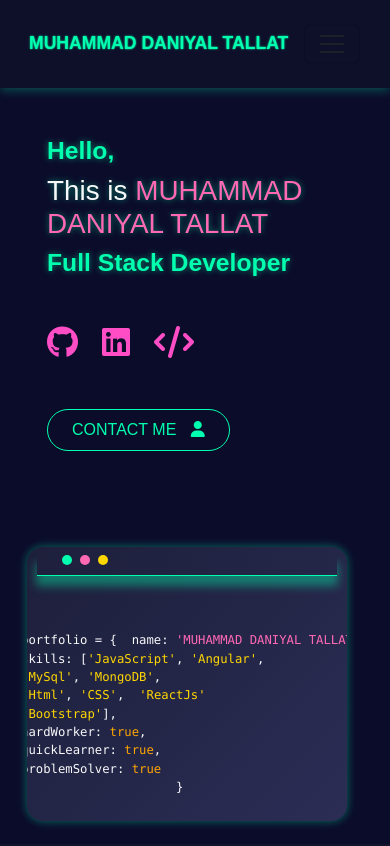
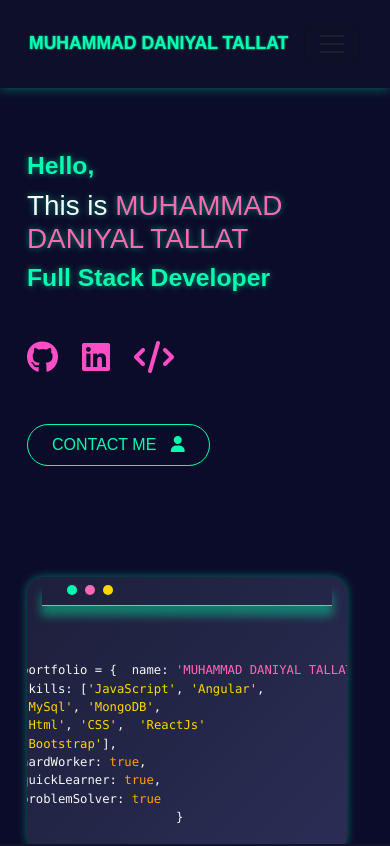
Before and after one commit to Daniyal00001/portfolioAngular, an Angular app: page / in a window 390 px wide. Shown: the top 846 px of the page. Built offline with nearby package versions, Linux system fonts and the light colour scheme.

Commit message:
Updated responsive styles for small screens

```diff
--- a/src/app/home/home.css
+++ b/src/app/home/home.css
@@ -1,11 +1,24 @@
 :host {
-  display: flex; /* required for layout */
+  display: flex;
+  flex-direction: row;
+  flex-wrap: wrap;
   flex: 1;
-  overflow: hidden;
+  overflow-y: auto;
   background-color: black;
   color: white;
+  width: 100%;
 }
 
+/* Left and Right Sections */
+.left-section,
+.right-section {
+  flex: 1 1 100%;
+  padding: 20px;
+  box-sizing: border-box;
+}
+
+/* Desktop layout adjustments */
+@media screen and (min-width: 880px) {
   .left-section {
     margin-left: 35px;
     flex: 1;
@@ -15,29 +28,30 @@
     margin-right: 30px;
     flex: 1;
   }
+}
 
+/* Code Card Styling */
 .code-card {
+  background: linear-gradient(135deg, #1d1f3b, #2b2d55);
+  box-shadow: 0 0 10px rgba(0, 255, 174, 0.4);
   font-size: larger;
   display: flex;
   justify-content: center;
   align-items: center;
-  width: 580px;
+  width: 100%;
+  max-width: 580px;
+  padding: 15px;
+  box-sizing: border-box;
+  overflow-x: auto;
 }
 
-
-/* -------------------------------------------- */
-
+/* Homepage Headings */
 .homepage h1,
 .homepage h2 {
   text-shadow: 0 0 6px rgba(0, 255, 174, 0.5);
 }
 
-.code-card {
-  background: linear-gradient(135deg, #1d1f3b, #2b2d55);
-  box-shadow: 0 0 10px rgba(0, 255, 174, 0.4);
-}
-
-/* ====== Social Icons ====== */
+/* Social Icons */
 .social-icons a {
   color: #ff4ec5;
   transition: transform 0.3s ease, color 0.3s ease;
@@ -48,7 +62,7 @@
   color: #bd3690;
 }
 
-/* ====== Buttons ====== */
+/* Buttons */
 .btn-outline-light {
   border-color: #00ffae;
   color: #00ffae;
@@ -59,11 +73,13 @@
   color: #0b0c2a;
 }
 
-.fa-user{
+.fa-user {
   margin-left: 10px;
 }
+
+/* Text Colors */
 .text-yellow {
-  color: #FFD700; /* gold/yellow */
+  color: #FFD700;
 }
 
 .text-orange {
@@ -74,72 +90,64 @@
   color: #ff69b4;
 }
 
-.line{
+/* Line and Circles */
+.line {
   display: flex;
   flex-direction: column;
 }
-.greenishline{
+
+.greenishline {
   border-bottom: 0.1px solid #00ffae;
   box-shadow: 0 9px 10px 1px rgba(0, 255, 174, 0.4);
   width: 100%;
+  display: flex;
+  gap: 8px;
 }
+
 .div {
   width: 10px;
   height: 10px;
-  border-radius: 50%; /* makes it a circle */
+  border-radius: 50%;
 }
 
-/* Specific colors for each circle */
 .a {
-  background-color: #00ffae; /* greenish */
+  background-color: #00ffae;
   margin-bottom: 10px;
   margin-left: 25px;
 }
 
 .b {
-  background-color: #ff69b4; /* pink */
+  background-color: #ff69b4;
 }
 
 .c {
-  background-color: #FFD700; /* yellow */
-}
-.greenishline{
-  display: flex;
-  gap: 8px;
-
-
+  background-color: #FFD700;
 }
 
-
+/* Tablet and Below */
 @media screen and (max-width: 880px) {
-  .adjust{
+  .adjust {
     margin-top: 88px;
   }
+}
 
-}
-@media screen and (max-width: 569px){
-  .right-section {
-    /* background-color: red; */
+/* Mobile Screens */
+@media screen and (max-width: 569px) {
+  .right-section,
+  .left-section {
     width: 100%;
-    padding: 0 15px;
-    display: flex;
-    justify-content: center;
+    padding: 15px;
   }
 
   .code-card {
-    /* background-color: orange !important; */
-    width: 100%;
     max-width: 350px;
     font-size: 14px;
-    padding: 10px;
-    box-sizing: border-box;
-    overflow-x: auto;
   }
 }
 
-@media screen and (max-width: 392px){
+/* Extra Small Screens */
+@media screen and (max-width: 392px) {
   .code-card {
-
     max-width: 320px;
   }
 }
```
Lines whose indentation alone changed are shown as unchanged.
